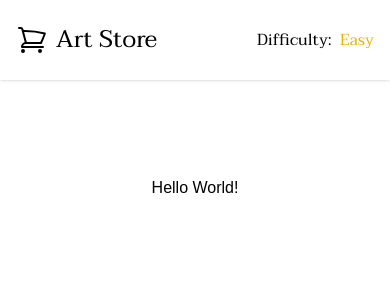
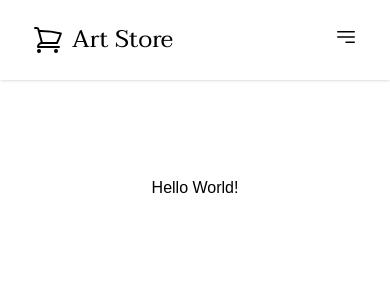
Before and after one commit to JannisK89/art-store, a Next.js app: page / in a window 390 px wide. Shown: the top 300 px of the page. Built offline with nearby package versions, Linux system fonts and the light colour scheme; a web font is replaced by a local one.

Commit message:
navbar mobile menu

```diff
--- /dev/null
+++ b/app/ui/navbar/menu-icon.tsx
@@ -0,0 +1,42 @@
+type Props = {
+  isExpanded: boolean
+}
+
+export default function MenuIcon({ isExpanded }: Props) {
+  return isExpanded ? (
+    <svg
+      xmlns="http://www.w3.org/2000/svg"
+      fill="none"
+      viewBox="0 0 24 24"
+      strokeWidth={1.5}
+      stroke="currentColor"
+      className="size-6"
+    >
+      <path
+        strokeLinecap="round"
+        strokeLinejoin="round"
+        d="m4.5 18.75 7.5-7.5 7.5 7.5"
+      />
+      <path
+        strokeLinecap="round"
+        strokeLinejoin="round"
+        d="m4.5 12.75 7.5-7.5 7.5 7.5"
+      />
+    </svg>
+  ) : (
+    <svg
+      xmlns="http://www.w3.org/2000/svg"
+      fill="none"
+      viewBox="0 0 24 24"
+      strokeWidth={1.5}
+      stroke="currentColor"
+      className="size-6"
+    >
+      <path
+        strokeLinecap="round"
+        strokeLinejoin="round"
+        d="M3.75 6.75h16.5M3.75 12h16.5M12 17.25h8.25"
+      />
+    </svg>
+  )
+}
--- a/app/ui/navbar/navbar.tsx
+++ b/app/ui/navbar/navbar.tsx
@@ -1,5 +1,10 @@
+'use client'
+
 import Link from 'next/link'
 import NavbarIcon from './navbar-icon'
+import MenuIcon from './menu-icon'
+import { useState } from 'react'
+import clsx from 'clsx'
 
 type Link = {
   text: string
@@ -10,34 +15,59 @@ type AppProps = {
   difficulty: 'Easy' | 'Medium' | 'Hard'
 }
 
-export default function Navbar({ difficulty }: AppProps) {
 const links: Link[] = [
   { text: 'Home', url: '/' },
   { text: 'Challenges', url: '/' },
   { text: 'About', url: '/' },
 ]
+
+const printNav = () => {
   return (
-    <header className="w-full py-2 border-black shadow">
-      <div className="container px-4 md:px-8 flex items-center justify-between h-16">
-        <Link className="flex items-center gap-2" href="#">
-          <NavbarIcon />
-          <span className="font-medium  text-2xl ">Art Store</span>
-        </Link>
     <nav>
-          <ul className="hidden md:flex items-center gap-10">
+      <ul className="flex flex-col md:flex-row items-center gap-4 md:gap-10 font-medium md:font-medium text-xl md:text-base">
         {links.map((link) => (
-              <li
-                className="font-medium hover:underline hover:text-gray-500"
-                key={link.text}
-              >
+          <li className=" hover:underline hover:text-gray-500" key={link.text}>
             <Link href={link.url}> {link.text} </Link>
           </li>
         ))}
       </ul>
     </nav>
-        <div>
+  )
+}
+
+export default function Navbar({ difficulty }: AppProps) {
+  const [isExpanded, setIsExpanded] = useState(false)
+
+  const expandMenu = () => {
+    setIsExpanded(!isExpanded)
+  }
+
+  return (
+    <header className="w-full py-2 border-black shadow">
+      <div className="container px-8 md:px-8 flex items-center justify-between h-16">
+        <Link className="flex items-center gap-2" href="#">
+          <NavbarIcon />
+          <span className="font-medium  text-2xl ">Art Store</span>
+        </Link>
+        <div className="hidden md:block">{printNav()}</div>
+        <div className="hidden md:block">
           Difficulty:{' '}
           <span className="text-yellow-500 ml-1"> {difficulty}</span>
+        </div>
+
+        {/* Hamburger Menu */}
+        <div className="md:hidden relative">
+          <button onClick={expandMenu}>
+            <MenuIcon isExpanded={isExpanded} />
+          </button>
+          <div
+            className={clsx(
+              !isExpanded && 'hidden',
+              'absolute bg-neutral-50 p-8 -right-8 border shadow rounded-md'
+            )}
+          >
+            {printNav()}
+          </div>
         </div>
       </div>
     </header>
```
Lines whose indentation alone changed are shown as unchanged.
